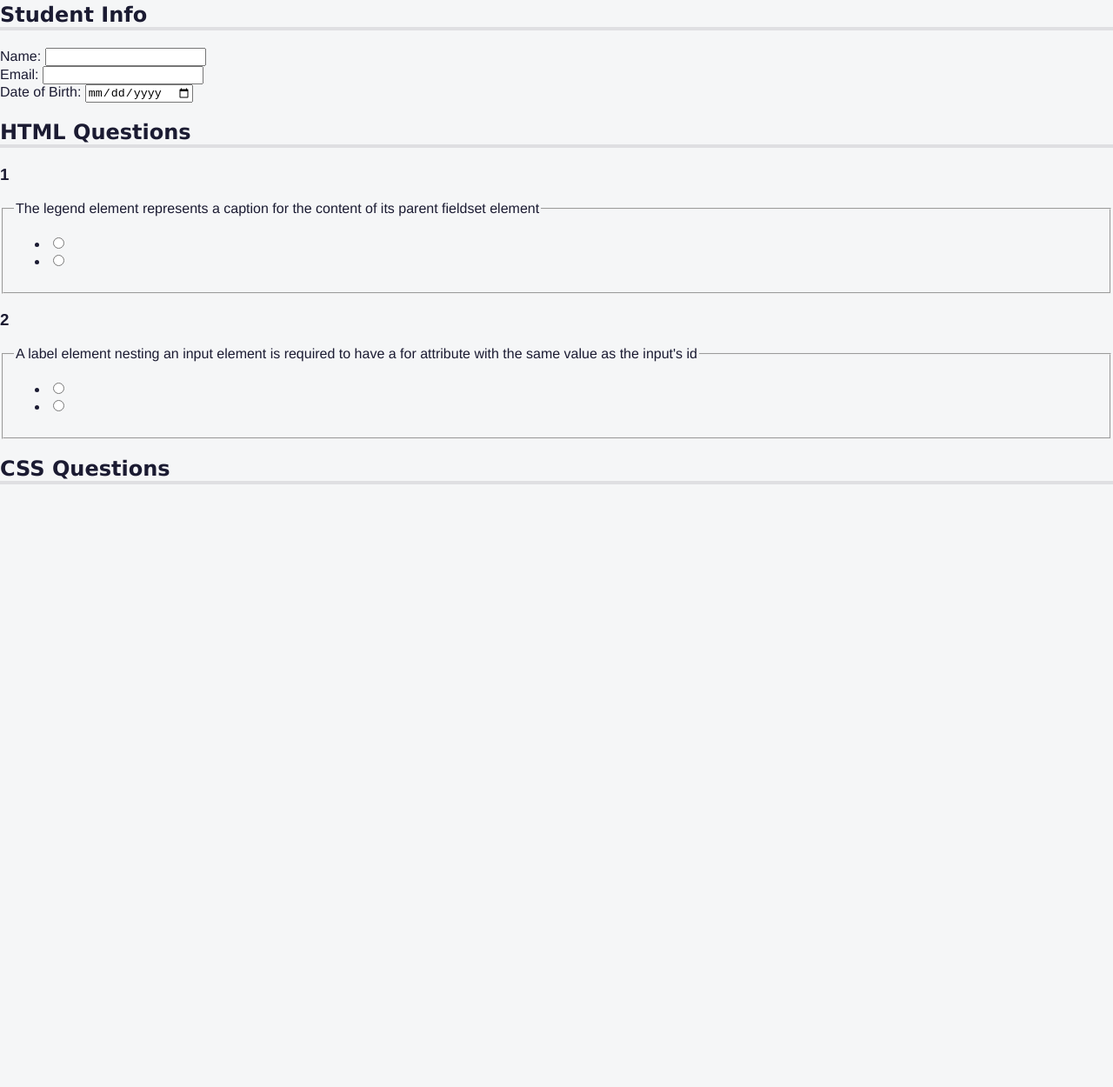
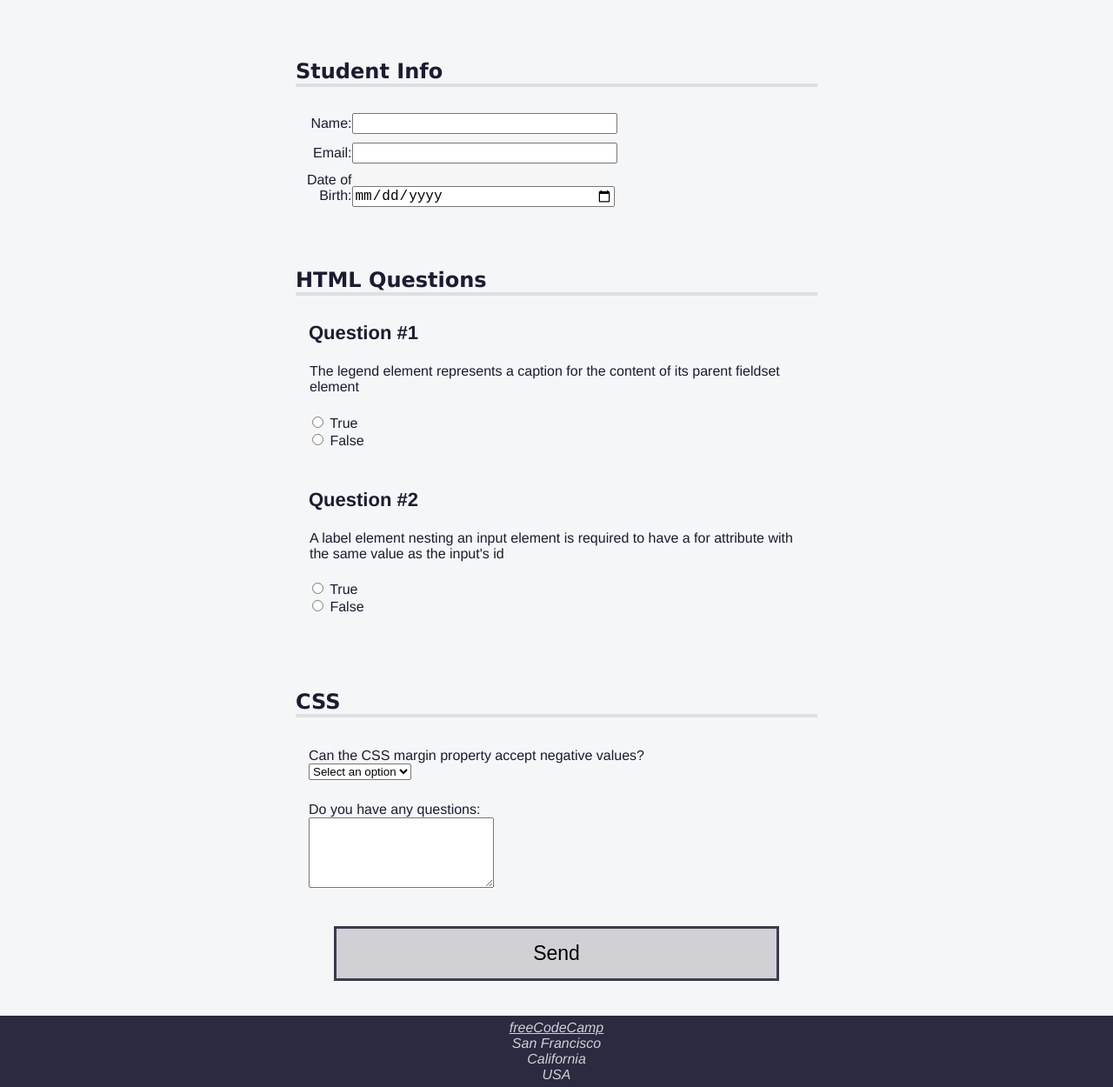
Before and after one commit to JazminDFM/repaso_html_css, a plain HTML site: page quiz/index.html in a window 1280 px wide. Shown: the part 67-1317 px from the top of the page at 87% size. Before the commit the page ends 800 px from the top, so only its background shows below. Drawn offline with Linux system fonts and the light colour scheme.

Commit message:
Accessibility Quiz done :D

```diff
--- a/quiz/css/styles.css
+++ b/quiz/css/styles.css
@@ -1,50 +1,182 @@
+@media (prefers-reduced-motion:no-preference){
+    *{
+        scroll-behavior: smooth;
+    }
+}
+
 body {
     background: #f5f6f7;
     color: #1b1b32;
     font-family: Helvetica;
     margin: 0;
   }
-header{
-    width:100%;
+
+  header {
+    width: 100%;
     height: 50px;
-    background-color:#1b1b32 ;
+    top:0;
+    background-color: #1b1b32;
     display: flex;
+    justify-content: space-between;
+    align-items: center;
   }
-/* Si el viewport width is menor que 1000px la imagen sera de 10 rem y si es mayor la imagen tomara 18vw */
+
   #logo {
     width: max(10rem, 18vw);
-    background-color:#0a0a23 ;
+    background-color: #0a0a23;
     aspect-ratio: 35 / 4;
-    padding:0.4rem;
+    padding: 0.4rem;
   }
-h1{
+
+  h1 {
     color: #f1be32;
     font-size: min(5vw, 1.2em);
+    text-align: center;
   }
+
   nav {
     width: 50%;
     max-width: 300px;
     height: 50px;
   }
-/* El selector de combinador de hijos (>) se utiliza entre selectores para apuntar únicamente a los elementos que coinciden con el segundo selector y que son hijos directos del primer selector. */
-nav > ul{
-    display:flex;
-    justify-content:space-evenly;
+
+  nav > ul {
+    display: flex;
+    justify-content: space-evenly;
+    flex-wrap: wrap;
+    align-items: center;
+    padding-inline-start: 0;
+    margin-block: 0;
+    height: 100%;
   }
-h1, h2{
-    font-family: Verdana, Geneva, Tahoma, sans-serif;
+
+  nav > ul > li{
+    color: #dfdfe2;
+  margin: 0 0.2rem;
+  padding: 0.2rem;
+  display: block;
   }
-h2{
+
+  nav > ul > li:hover{
+    background-color:#dfdfe2;
+    color:#1b1b32;
+    cursor:pointer;
+ }
+ /* `color: inherit;` hace que el elemento herede el color definido en su elemento padre. */
+ li > a {
+   color: inherit;
+   text-decoration:none;
+ }
+
+ main{
+    padding-top: 25px;
+ }
+
+ section{
+    width: 80%;
+    margin: 0 auto 10px;
+    max-width: 600px;
+ }
+
+  h1, h2 {
+    font-family: Verdana, Tahoma;
+  }
+
+  h2 {
     border-bottom: 4px solid #dfdfe2;
+    margin-top: 0;
+    padding-top: 60px;
   }
-.sr-only{
+
+  .info{
+    padding: 10px 0 0 5px;
+  }
+
+  .formrow{
+    margin-top: 30px;
+    padding: 0 15px;
+  }
+
+  input{
+    font-size: 1rem;
+  }
+
+  .info label, .info input{
+    display:inline-block;
+    text-align:right;
+  }
+
+  .info input{
+    width:50%;
+    text-align: left;
+  }
+
+  .info label{
+    width:10%;
+    min-width:55px;
+  }
+
+  .question-block{
+    text-align: left;
+    display: block;
+    width: 100%;
+    margin-top: 20px;
+    padding-top: 5px;
+  }
+
+  h3{
+    margin-top: 5px;
+    padding-left: 15px;
+    font-size: 1.375rem;
+  }
+
+  h3::before {
+    content: "Question #";
+  }
+
+  .question{
+    border: none;
+    padding-bottom:0;
+  }
+
+  .answers-list{
+    padding: 0;
+    list-style: none;
+  }
+
+  button{
+    display: block;
+    margin: 40px auto;
+    width: 40%;
+    padding: 15px;
+    font-size: 1.438rem;
+    background: #d0d0d5;
+    border: 3px solid #3b3b4f;
+  }
+
+  footer{
+    background-color: #2a2a40;
+    display: flex;
+    justify-content: center;
+  }
+
+  footer, footer a{
+    color:#d0d0d5;
+  }
+
+  address {
+    text-align: center;
+    padding: 0.3em;
+  }
+
+  .sr-only {
     position: absolute;
-    width:1px;
-    height:1px;
-    padding:0;
-    margin:-1px;
-    overflow:hidden;
-    clip:rect(0,0,0,0);
-    white-space:nowrap;
-    border:0;
+    width: 1px;
+    height: 1px;
+    padding: 0;
+    margin: -1px;
+    overflow: hidden;
+    clip: rect(0, 0, 0, 0);
+    white-space: nowrap;
+    border: 0;
   }
--- a/quiz/index.html
+++ b/quiz/index.html
@@ -1,14 +1,18 @@
 <!DOCTYPE html>
 <html lang="en">
   <head>
-    <meta charset="UTF-8">
-    <meta name="viewport" content="width=device-width, initial-scale=1.0">
-    <link rel="stylesheet" href="css/styles.css">
+    <meta charset="UTF-8" />
+    <meta name="viewport" content="width=device-width, initial-scale=1.0" />
+    <link rel="stylesheet" href="css/styles.css" />
     <title>freeCodeCamp Accessibility Quiz practice project</title>
   </head>
   <body>
     <header>
-        <img src="https://cdn.freecodecamp.org/platform/universal/fcc_primary.svg" alt="freeCodeCamp" id="logo">
+      <img
+        src="https://cdn.freecodecamp.org/platform/universal/fcc_primary.svg"
+        alt="freeCodeCamp"
+        id="logo"
+      />
       <h1>HTML/CSS Quiz</h1>
       <nav>
         <ul>
@@ -22,20 +26,25 @@
     <main>
       <!-- action define a dónde se dirigirán los datos del formulario después de que el usuario lo envíe. -->
       <!-- Si no se incluye action, el formulario enviará los datos a la misma URL donde se encuentra la página actual. -->
-        <form action="https://freecodecamp.org/practice-project/accessibility-quiz" method="post">
+      <form
+        action="https://freecodecamp.org/practice-project/accessibility-quiz"
+        method="post">
         <!-- Para mejorar la accesibilidad de la página, el atributo role se puede usar para indicar el propósito de un elemento en la página a las tecnologías de asistencia. -->
         <!-- Usa el atributo aria-labelledby para etiquetar regiones y mejorar la accesibilidad. Cada sección debe tener un h2 con un id que coincida con el valor de aria-labelledby. -->
         <section role="region" aria-labelledby="student-info">
           <h2 id="student-info">Student Info</h2>
           <div class="info">
             <!-- El atributo 'name' se usa para identificar los campos del formulario al enviarlos al servidor. Es importante que cada campo tenga un valor único en 'name' para enviar los datos correctamente. -->
-                    <label for="name">Name: </label><input type="text" id="name" name="username">
+            <label for="name">Name: </label
+            ><input type="text" id="name" name="username" />
           </div>
           <div class="info">
-                    <label for="email">Email: </label><input type="email" id="email" name="useremail">
+            <label for="email">Email: </label
+            ><input type="email" id="email" name="useremail" />
           </div>
           <div class="info">
-                    <label for="birth-date">Date of Birth: </label><input type="date" id="birth-date" name="dateuser">
+            <label for="birth-date">Date of Birth: </label
+            ><input type="date" id="birth-date" name="dateuser" />
           </div>
         </section>
         <section role="region" aria-labelledby="html-questions">
@@ -43,28 +52,86 @@
           <div class="question-block">
             <h3><span class="sr-only">Question</span>1</h3>
             <fieldset class="question" name="question-one">
-                        <legend>The legend element represents a caption for the content of its parent fieldset element</legend>
+              <legend>
+                The legend element represents a caption for the content of its
+                parent fieldset element
+              </legend>
               <ul class="answers-list">
-                            <li><label for="q1-a1"><input type="radio" name="" id="q1-a1"></label></li>
-                            <li><label for="q1-a2"><input type="radio" name="" id="q1-a2"></label></li>
+                <li>
+                  <label for="q1-a1">
+                    <input type="radio" id="q1-a1" name="q1" value="true" />
+                    True
+                  </label>
+                </li>
+                <li>
+                  <label for="q1-a2">
+                    <input type="radio" id="q1-a2" name="q1" value="false" />
+                    False
+                  </label>
+                </li>
               </ul>
             </fieldset>
           </div>
           <div class="question-block">
             <h3><span class="sr-only">Question</span>2</h3>
-                    <fieldset class="question" name="question-two">
-                        <legend>A label element nesting an input element is required to have a for attribute with the same value as the input's id</legend>
+            <fieldset class="question" name="html-question-two">
+              <legend>
+                A label element nesting an input element is required to have a
+                for attribute with the same value as the input's id
+              </legend>
               <ul class="answers-list">
-                            <li><label for="q2-a1"><input type="radio" name="" id="q2-a1"></label></li>
-                            <li><label for="q2-a2"><input type="radio" name="" id="q2-a2"></label></li>
+                <li>
+                  <label for="q2-a1">
+                    <input type="radio" id="q2-a1" name="q2" value="true" />
+                    True
+                  </label>
+                </li>
+                <li>
+                  <label for="q2-a2">
+                    <input type="radio" id="q2-a2" name="q2" value="false" />
+                    False
+                  </label>
+                </li>
               </ul>
             </fieldset>
           </div>
         </section>
         <section role="region" aria-labelledby="css-questions">
-                <h2 id="css-questions">CSS Questions</h2>
+          <h2 id="css-questions">CSS</h2>
+          <div class="formrow">
+            <div class="question-block">
+              <label for="selector">Can the CSS margin property accept negative values?</label>
+            </div>
+            <div class="answer">
+              <select name="selector" id="selector" required>
+                <option value="">Select an option</option>
+                <option value="yes">Yes</option>
+                <option value="no">No</option>
+              </select>
+            </div>
+            <div class="question-block">
+              <label for="css-textarea">Do you have any questions:</label>
+            </div>
+            <div class="answer">
+              <textarea
+                id="css-textarea"
+                name="css-questions"
+                rows="5"
+                cols="24"
+              ></textarea>
+            </div>
+          </div>
         </section>
+        <button type="submit">Send</button>
       </form>
     </main>
+    <footer>
+      <address>
+        <a href="https://freecodecamp.org">freeCodeCamp</a><br />
+        San Francisco<br />
+        California<br />
+        USA
+      </address>
+    </footer>
   </body>
 </html>
```
Lines whose indentation alone changed are shown as unchanged.
